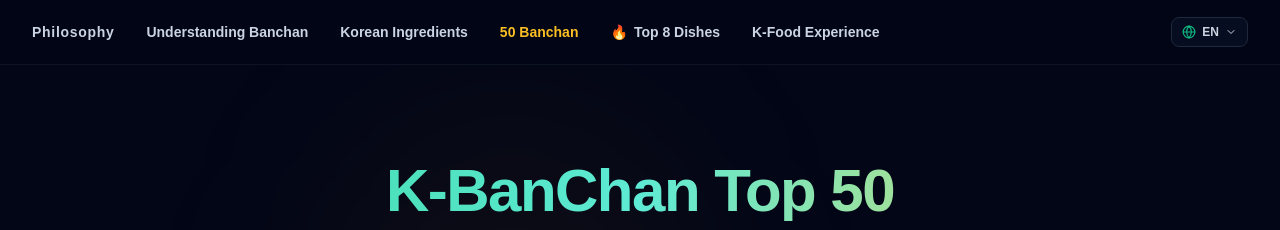
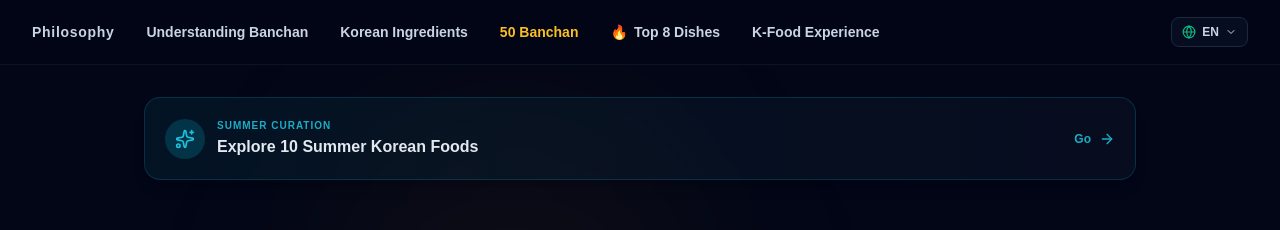
Before and after one commit to EBookMart/K-BanChan, a Next.js app: page /en/banchan in a window 1280 px wide. Shown: the top 230 px of the page. Built offline with nearby package versions, Linux system fonts and the light colour scheme.

Commit message:
fix: remove unused MonetizationCTA import in banchan-guide

```diff
--- a/src/app/[locale]/banchan/page.tsx
+++ b/src/app/[locale]/banchan/page.tsx
@@ -4,6 +4,7 @@ import { getAllBanchan } from "@/lib/banchan";
 import BanchanGrid from "@/components/BanchanGrid";
 import Header from "@/components/Header";
 import Footer from "@/components/Footer";
+import SeasonalThemeBanner from "@/components/SeasonalThemeBanner";
 
 type Props = {
   params: { locale: string };
@@ -28,7 +29,12 @@ export default async function BanchanListPage({ params: { locale } }: Props) {
       {/* 글로벌 공통 헤더 */}
       <Header />
 
-      <main className="flex-grow pt-24 pb-16 bg-slate-950 text-slate-100 min-h-screen relative overflow-hidden">
+      <main className="flex-grow pt-8 pb-16 bg-slate-950 text-slate-100 min-h-screen relative overflow-hidden">
+        {/* 상단 시즈널 테마 배너 */}
+        <div className="w-full max-w-5xl mx-auto px-4 mb-8 md:mb-12 relative z-20">
+          <SeasonalThemeBanner locale={locale} />
+        </div>
+
         {/* 아름다운 백그라운드 빛 효과 */}
         <div className="absolute top-10 left-1/4 w-96 h-96 bg-amber-500/5 rounded-full blur-[100px] pointer-events-none" />
         <div className="absolute bottom-10 right-1/4 w-96 h-96 bg-emerald-500/5 rounded-full blur-[100px] pointer-events-none" />
--- a/src/app/[locale]/ingredients/page.tsx
+++ b/src/app/[locale]/ingredients/page.tsx
@@ -6,6 +6,7 @@ import IngredientsClient from "@/components/IngredientsClient";
 import SectionNavigation from "@/components/SectionNavigation";
 import { Leaf } from "lucide-react";
 import SectionAccordion from "@/components/SectionAccordion";
+import SeasonalThemeBanner from "@/components/SeasonalThemeBanner";
 import { ingredientsPageI18n } from "@/data/i18n";
 import { SupportedLocale } from "@/data/i18n/types";
 
@@ -94,6 +95,13 @@ export default function IngredientsPage({ params: { locale } }: Props) {
   return (
     <div className="min-h-screen flex flex-col bg-slate-950 text-slate-100 transition-colors duration-300">
       <Header />
+
+      {/* 상단 시즈널 테마 배너 */}
+      <div className="w-full bg-slate-950 pt-6 px-4">
+        <div className="max-w-5xl mx-auto">
+          <SeasonalThemeBanner locale={locale} />
+        </div>
+      </div>
 
       {/* 1. 히어로 배너 섹션 (위아래 패딩 과도한 여백 축소: py-20 md:py-28 -> pt-16 pb-12 md:pt-20 md:pb-16) */}
       <div className="relative w-full overflow-hidden border-b border-slate-900 bg-slate-950 pt-16 pb-12 md:pt-20 md:pb-16">
```
Also changed, not shown: src/data/banchan.json.
